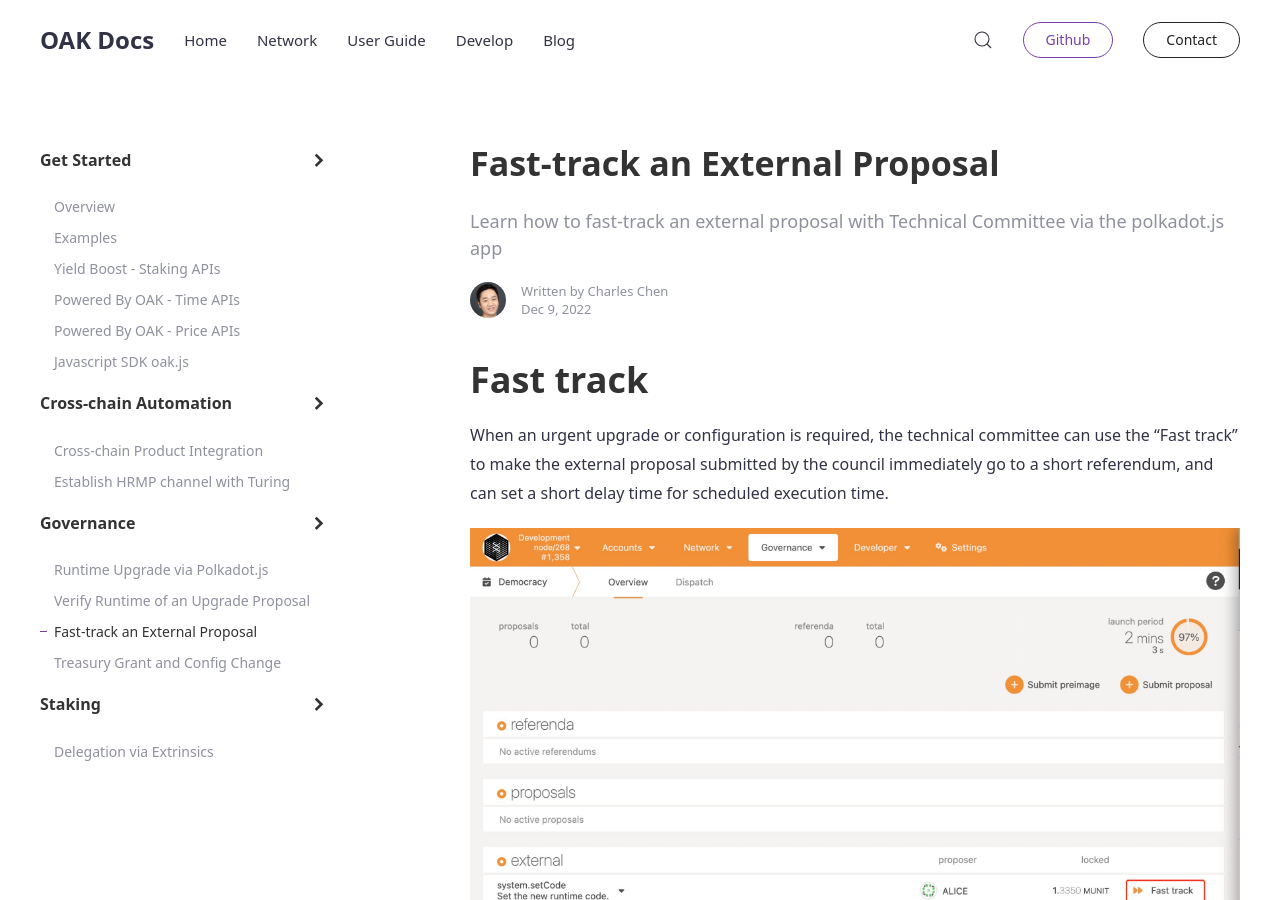
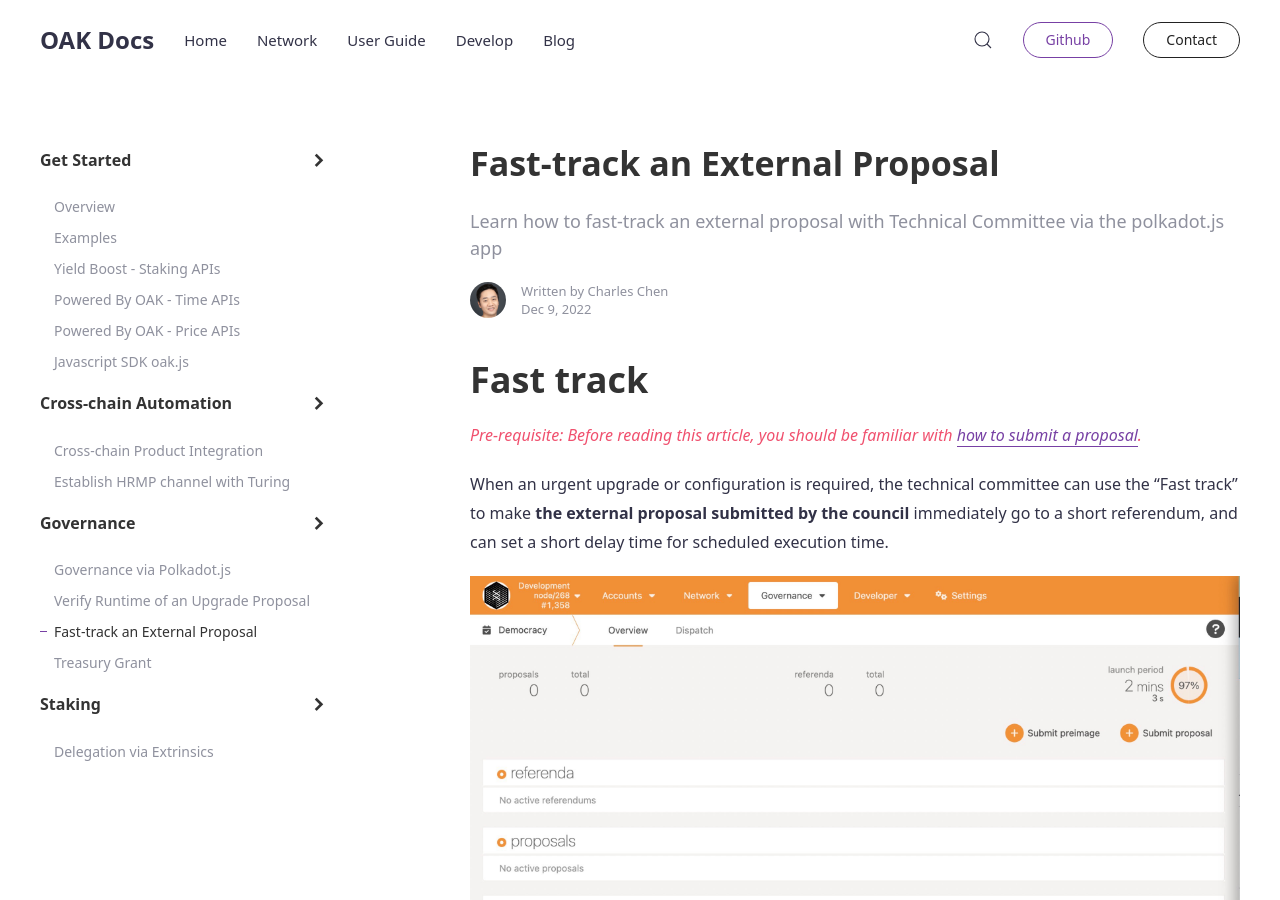
Before and after one commit to AvaProtocol/OAK-docs, a Jekyll site: the page built from _docs/gov-dev/fast-track.md, in a window 1280 px wide and 900 px high. Built offline with Jekyll 4.4.1, drawn with Linux system fonts in a browser that asks for light colours; some of the changed text lies outside the part shown.

Commit message:
Modify article structure

```diff
--- a/_docs/gov-dev/fast-track.md
+++ b/_docs/gov-dev/fast-track.md
@@ -6,7 +6,9 @@
 ---
 # Fast track
 
-When an urgent upgrade or configuration is required, the technical committee can use the "Fast track" to make the external proposal submitted by the council immediately go to a short referendum, and can set a short delay time for scheduled execution time.
+*Pre-requisite: Before reading this article, you should be familiar with [how to submit a proposal](/docs/gov-dev/governance-via-polkadotjs/#introduction).*
+
+When an urgent upgrade or configuration is required, the technical committee can use the "Fast track" to make **the external proposal submitted by the council** immediately go to a short referendum, and can set a short delay time for scheduled execution time.
 
 ![fast-track-external-proposal](../../../assets/img/governance-guide-for-developer/fast-track-external-proposal.png)
 
```
Also changed, not shown: _docs/gov-dev/governance-via-polkadotjs.md (+20 -4 lines), _docs/gov-dev/treasury-grant.md (+5 -21 lines).
